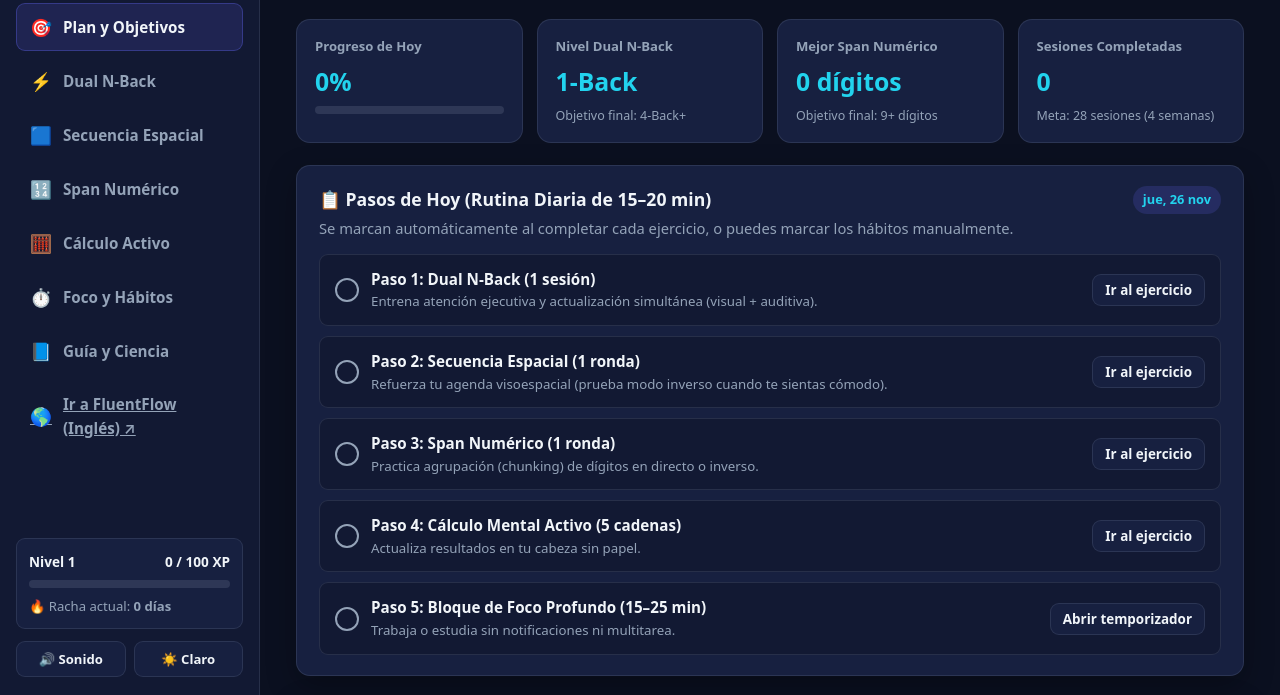
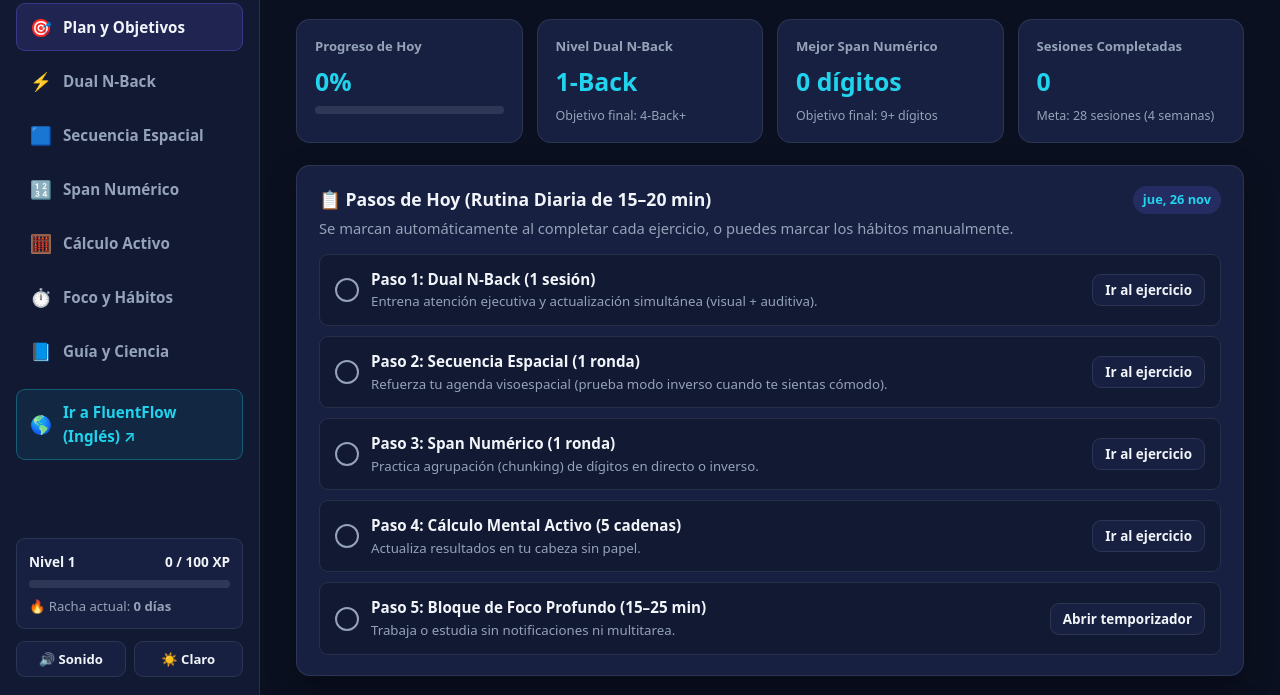
Before and after one commit to junipermerchan/neuroflow-memoria, a plain HTML site: page index.html in a window 1280 px wide. Shown: the part 101-796 px from the top of the page. Drawn offline with Linux system fonts and the light colour scheme.

Commit message:
Add styles.css

```diff
--- a/styles.css
+++ b/styles.css
@@ -165,6 +165,14 @@ kbd {
   background: rgba(99, 102, 241, 0.16);
   color: var(--text);
   border-color: rgba(99, 102, 241, 0.35);
+}
+
+.nav-external {
+  text-decoration: none;
+  margin-top: 8px;
+  border-color: rgba(34, 211, 238, 0.3);
+  background: rgba(34, 211, 238, 0.08);
+  color: var(--accent);
 }
 
 .nav-icon {
```
